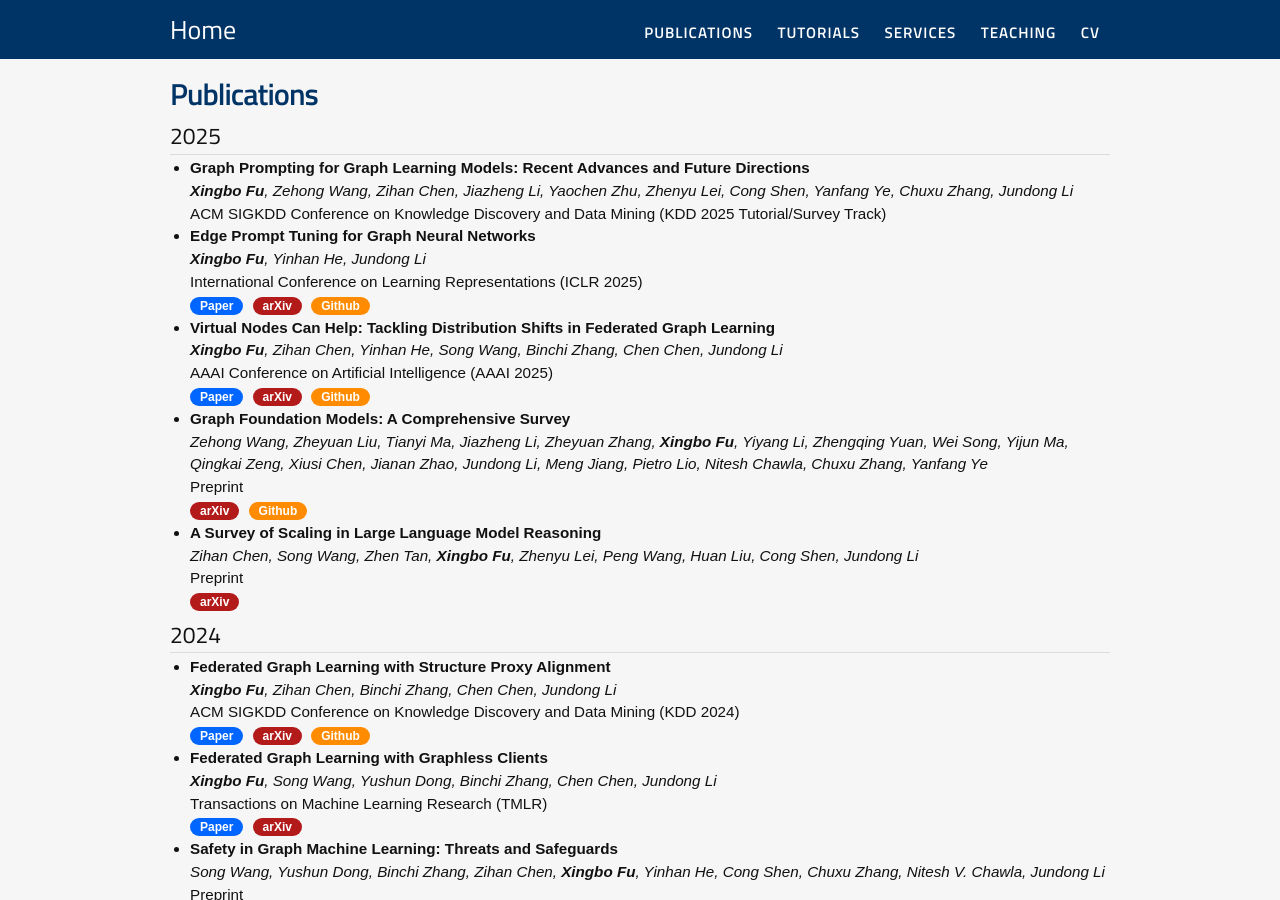
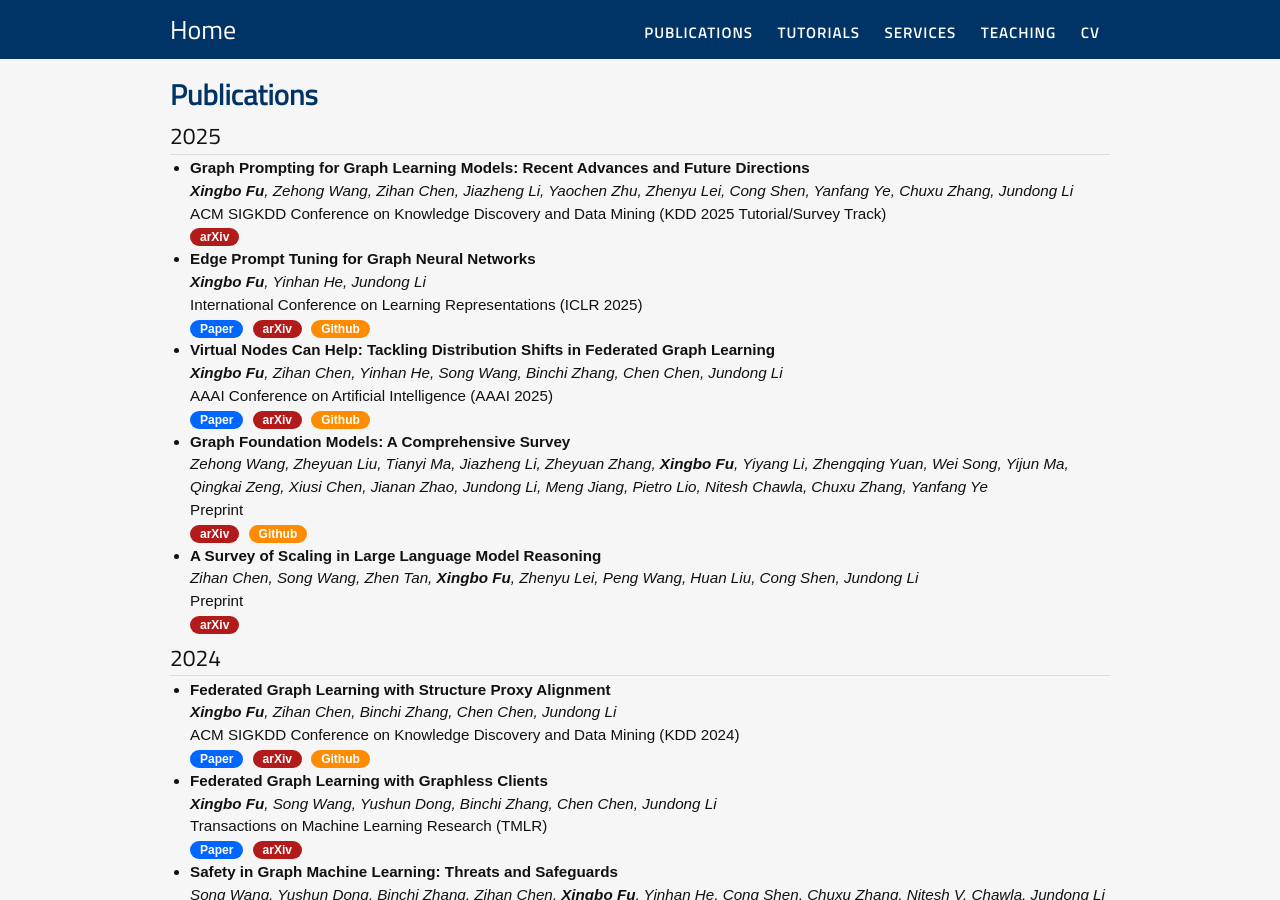
Before and after one commit to xbfu/xbfu.github.io, a Jekyll site: the page built from publications.md, in a window 1280 px wide and 900 px high. Built offline with Jekyll 4.4.1, drawn with Linux system fonts in a browser that asks for light colours; nearby versions of some CDN libraries.

Commit message:
Update publications.md

```diff
--- a/publications.md
+++ b/publications.md
@@ -11,6 +11,7 @@ subtitle: Publications - Xingbo Fu
 		<b>Graph Prompting for Graph Learning Models: Recent Advances and Future Directions</b><br>
 		<i><b>Xingbo Fu</b>, Zehong Wang, Zihan Chen, Jiazheng Li, Yaochen Zhu, Zhenyu Lei, Cong Shen, Yanfang Ye, Chuxu Zhang, Jundong Li</i><br>
 		ACM SIGKDD Conference on Knowledge Discovery and Data Mining (KDD 2025 Tutorial/Survey Track)<br>
+        	<a href="https://arxiv.org/abs/2506.08326"><div class="report">arXiv</div></a>
 	</li>
 	<li>
 		<b>Edge Prompt Tuning for Graph Neural Networks</b><br>
```
